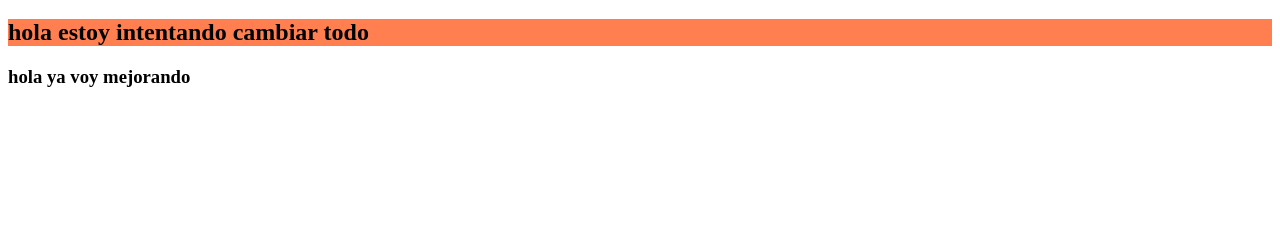
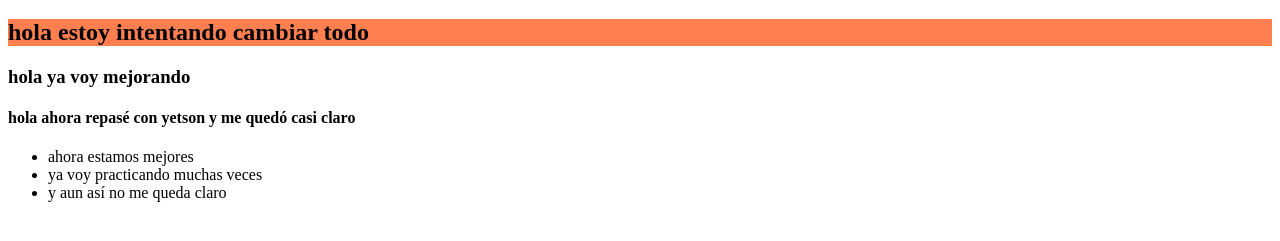
Before and after one commit to Anabelsoto/Proyecto_Anabel, a plain HTML site: page index.html in a window 1280 px wide. Shown: the part 61-302 px from the top of the page. Drawn offline with Linux system fonts and the light colour scheme.

Commit message:
tercer commit

```diff
--- a/index.html
+++ b/index.html
@@ -10,5 +10,13 @@
     <h1>hola soy Anabel</h1>
     <h2>hola estoy intentando cambiar todo</h2>
     <h3>hola ya voy mejorando</h3>
+    <h4> hola ahora repasé con yetson y me quedó casi claro </h4>
+    <nav>
+        <ul>
+            <li>ahora estamos mejores</li>
+            <li> ya voy practicando muchas veces</li>
+            <li>y aun así no me queda claro</li>
+        </ul>
+    </nav>
 </body>
 </html>
```
